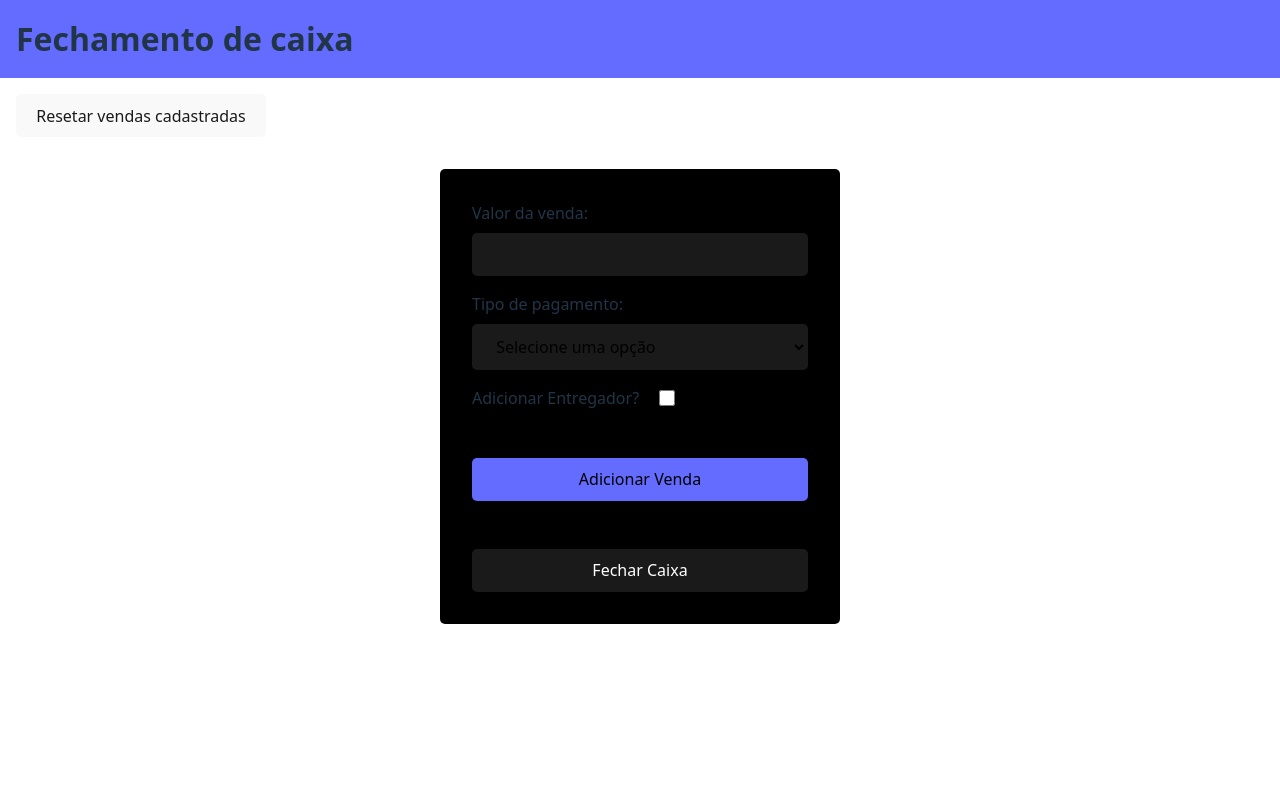
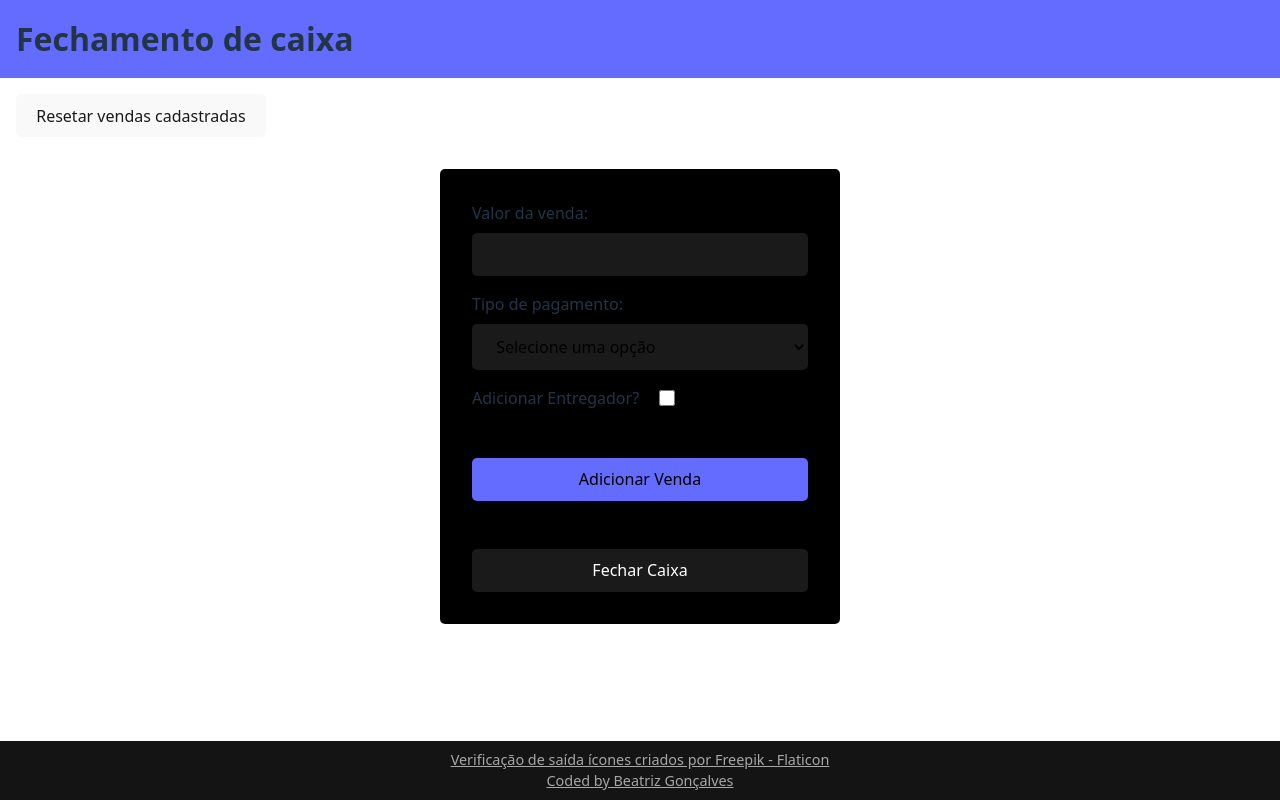
Before and after one commit to beatrizvsgoncalves/fechamento-caixa, a React (Vite) app: page / in a window 1280 px wide. Built offline with nearby package versions, Linux system fonts and the light colour scheme.

Commit message:
feat: adiciona o footer no componente App

```diff
--- a/src/App.jsx
+++ b/src/App.jsx
@@ -27,6 +27,10 @@ export default function App() {
         {!showContainer && <NewSaleForm addSale={addSale} onSubmitForm={() => setShowContainer(true)} sales={sales} />}
         {showContainer && <ContainerSales sales={sales}/>}
       </main>
+      <footer>
+        <a href="https://www.flaticon.com/br/icones-gratis/verificacao-de-saida" title="verificação de saída ícones">Verificação de saída ícones criados por Freepik - Flaticon</a>
+        <div><a href="https://github.com/beatrizvsgoncalves" target='_blank'>Coded by Beatriz Gonçalves</a></div>
+      </footer>
     </>
   )
 }
```
